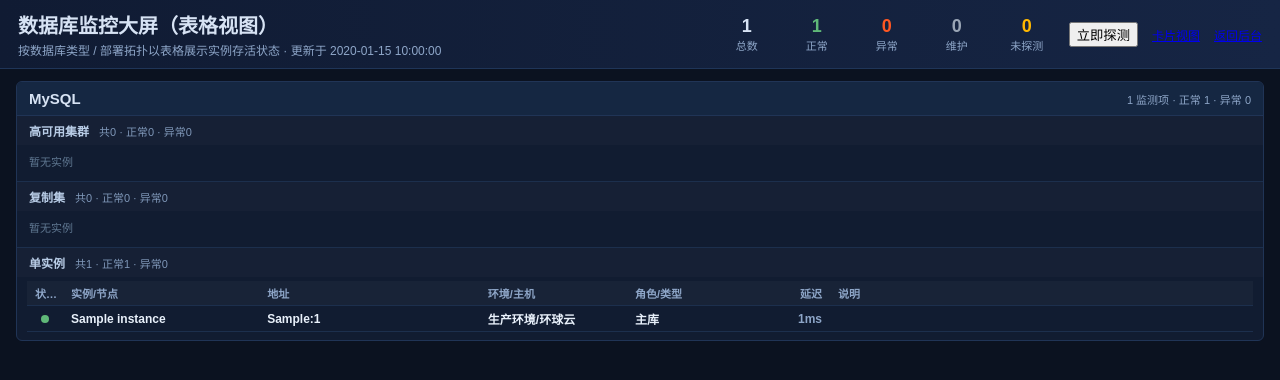
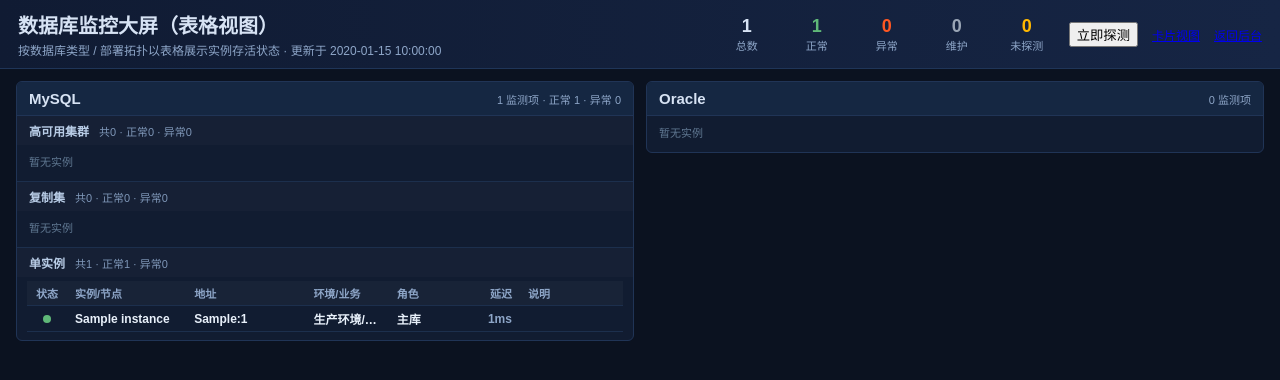
Before and after one commit to ruanct/dbatoolbox, a Django app: page /db-dashboard/table/ in a window 1280 px wide. Shown: the top 380 px of the page. Run offline with Django 5.2, Linux system fonts and the light colour scheme; a user stored in the database is signed in; data comes from the database, SQL or seed files in the repository; tables that the repository leaves empty hold one stand-in row (values such as "Sample post"); parts of the project's set-up code (start-up, migrations or seed data) failed here and were passed over; some libraries are stand-ins or nearby versions.

Commit message:
实例大屏表格视图改左右两个区域

```diff
--- a/templates/dbmgr/dashboard_table.html
+++ b/templates/dbmgr/dashboard_table.html
@@ -65,11 +65,26 @@
             flex-direction: column;
             gap: 12px;
         }
+        .engine-split-row {
+            display: grid;
+            grid-template-columns: 1fr 1fr;
+            gap: 12px;
+            align-items: start;
+        }
+        .engine-column {
+            min-width: 0;
+        }
+        @media (max-width: 1100px) {
+            .engine-split-row {
+                grid-template-columns: 1fr;
+            }
+        }
         .engine-panel {
             background: #111c31;
             border: 1px solid #203456;
             border-radius: 6px;
             overflow: hidden;
+            height: 100%;
         }
         .engine-panel-header {
             display: flex;
@@ -151,12 +166,12 @@
         .monitor-table tbody tr:hover {
             background: rgba(255,255,255,0.03);
         }
-        .monitor-table .col-status { width: 36px; text-align: center; }
-        .monitor-table .col-name { width: 16%; }
-        .monitor-table .col-addr { width: 18%; }
-        .monitor-table .col-env { width: 12%; }
+        .monitor-table .col-status { width: 40px; text-align: center; }
+        .monitor-table .col-name { width: 20%; }
+        .monitor-table .col-addr { width: 20%; }
+        .monitor-table .col-env { width: 14%; }
         .monitor-table .col-role { width: 12%; }
-        .monitor-table .col-latency { width: 56px; text-align: right; }
+        .monitor-table .col-latency { width: 10%; text-align: right; }
         .monitor-table .col-msg { width: auto; }
         .status-dot {
             display: inline-block;
@@ -296,7 +311,7 @@ function messageCell(text, status) {
 function renderInstanceRows(inst) {
     var status = inst.probe_status || 'unknown';
     var addr = inst.topology === 'ha_cluster'
-        ? ('集群入口 ' + inst.connect_host + ':' + inst.port)
+        ? (inst.connect_host + ':' + inst.port + ' (集群)')
         : (inst.connect_host + ':' + inst.port);
     var envBiz = inst.environment + '/' + inst.business;
     var rowCls = 'row-instance status-' + status;
@@ -347,8 +362,8 @@ function renderTableHead() {
         + '<th class="col-status">状态</th>'
         + '<th class="col-name">实例/节点</th>'
         + '<th class="col-addr">地址</th>'
-        + '<th class="col-env">环境/主机</th>'
-        + '<th class="col-role">角色/类型</th>'
+        + '<th class="col-env">环境/业务</th>'
+        + '<th class="col-role">角色</th>'
         + '<th class="col-latency">延迟</th>'
         + '<th class="col-msg">说明</th>'
         + '</tr></thead><tbody>';
@@ -405,6 +420,32 @@ function renderTopologyBand(section) {
     return html;
 }
 
+function findEngineData(engines, engineKey) {
+    for (var i = 0; i < engines.length; i++) {
+        if (engines[i].engine === engineKey) {
+            return engines[i];
+        }
+    }
+    return null;
+}
+
+function renderEngineColumn(engineKey, engineLabel, engineData) {
+    var html = '<div class="engine-column" data-engine="' + engineKey + '">';
+    if (engineData && (engineData.summary || {}).total > 0) {
+        html += renderEnginePanel(engineData);
+    } else {
+        html += '<div class="engine-panel">'
+            + '<div class="engine-panel-header">'
+            + '<div class="engine-panel-title">' + escapeHtml(engineLabel) + '</div>'
+            + '<div class="engine-panel-stats">0 监测项</div>'
+            + '</div>'
+            + '<div class="band-body"><div class="empty-tip">暂无实例</div></div>'
+            + '</div>';
+    }
+    html += '</div>';
+    return html;
+}
+
 function renderEnginePanel(engineData) {
     var summary = engineData.summary || {};
     var html = '<div class="engine-panel">'
@@ -427,15 +468,23 @@ function renderDashboard(data) {
     renderSummary(data.summary);
     $('#updated-at').text(data.updated_at ? (' · 更新于 ' + data.updated_at) : ' · 尚未探测');
 
-    var html = '';
     var engines = data.engines || [];
+    var mysqlData = findEngineData(engines, 'mysql');
+    var oracleData = findEngineData(engines, 'oracle');
+
+    var html = '<div class="engine-split-row">'
+        + renderEngineColumn('mysql', 'MySQL', mysqlData)
+        + renderEngineColumn('oracle', 'Oracle', oracleData)
+        + '</div>';
+
     for (var i = 0; i < engines.length; i++) {
-        if ((engines[i].summary || {}).total > 0) {
-            html += renderEnginePanel(engines[i]);
+        var eng = engines[i];
+        if (eng.engine === 'mysql' || eng.engine === 'oracle') {
+            continue;
         }
-    }
-    if (!html) {
-        html = '<div class="empty-tip" style="padding:30px;text-align:center;">暂无数据库实例，请先在「实例列表」中维护。</div>';
+        if ((eng.summary || {}).total > 0) {
+            html += renderEnginePanel(eng);
+        }
     }
     $('#engine-grid').html(html);
 }
```
